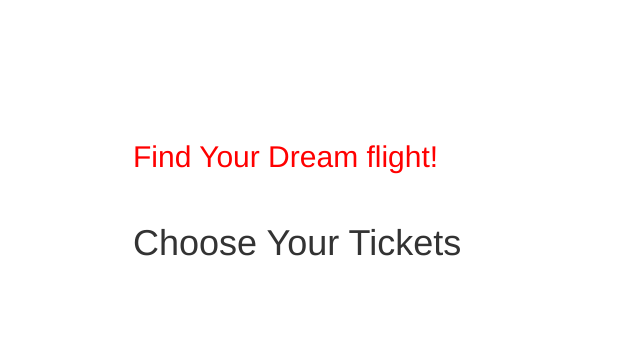
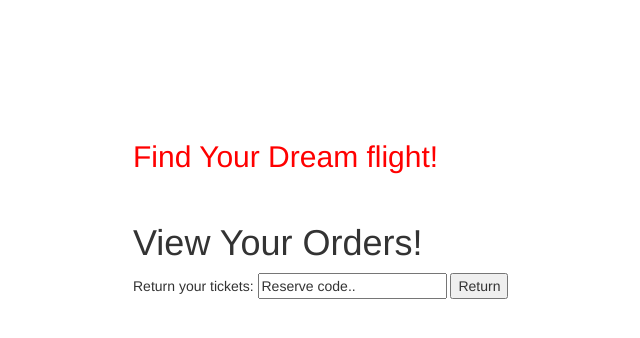
Before and after one commit to Qingliny/Database-for-an-airline-reservation-and-query-system, a Flask app: template templates/order.html in a window 1280 px wide. Shown: the part 52-390 px from the top of the page, without its empty margins (272-912 px from the left). Run offline with Flask 2, Linux system fonts and the light colour scheme; the template is opened without the code that fills it, so the values that code supplies are empty; some libraries are stand-ins or nearby versions.

Commit message:
Add files via upload

```diff
--- a/templates/order.html
+++ b/templates/order.html
@@ -34,7 +34,7 @@
   </style>
 
 <body>
-  <h1>Choose Your Tickets</h1>
+  <h1>View Your Orders!</h1>
 
 
   <div>
@@ -70,10 +70,16 @@
           <td>{{n[4]}}</td>
       </tr>
     </table>
+
     </div>
     {% endfor %}
   </div>
-
+<form method="POST" action="/return">
+<p>Return your tickets: <input type="text" name="return_ticket" value="Reserve code.."
+    onfocus="if (value =='Reserve code..'){value =''}"
+    onblur="if (value ==''){value='Reserve code..'}" > <input type="submit" value="Return">
+</p>
+</form>
 </body>
 
 
```
